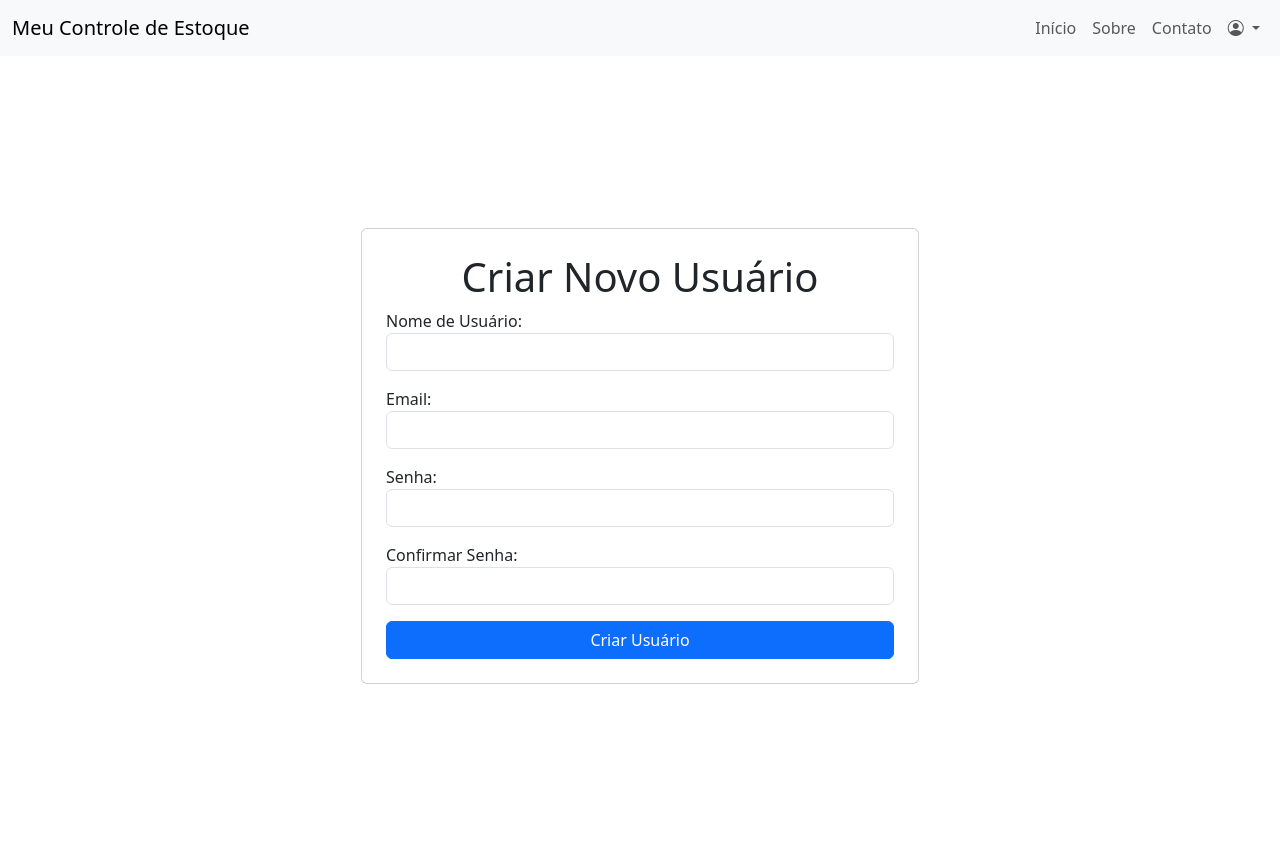
After one commit to estudoalexandre/projeto-estoque-fecaf, a Flask app: template app/templates/registrar.html in a window 1280 px wide. The commit adds this page. Run offline with Flask 3, Linux system fonts and the light colour scheme; the template is opened without the code that fills it, so the values that code supplies are empty; some libraries are stand-ins or nearby versions.

Commit message:
adicionando uma navbar melhor com boostrap e cadastro de usuario

```diff
--- a/app/templates/base.html
+++ b/app/templates/base.html
@@ -3,40 +3,62 @@
 <head>
     <meta charset="UTF-8">
     <meta name="viewport" content="width=device-width, initial-scale=1.0">
+    {% block title %}
         <title>Base Template</title>
-    <link href="https://stackpath.bootstrapcdn.com/bootstrap/4.5.2/css/bootstrap.min.css" rel="stylesheet">
+    {% endblock %}
+    <link href="https://cdn.jsdelivr.net/npm/bootstrap@5.3.0/dist/css/bootstrap.min.css" rel="stylesheet">
+
+    <link href="https://cdn.jsdelivr.net/npm/bootstrap-icons/font/bootstrap-icons.css" rel="stylesheet">
+
 </head>
+
 <body>
+    {% block nav %}
     <nav class="navbar navbar-expand-lg navbar-light bg-light">
-        <a class="navbar-brand" href="#">Navbar</a>
-        <button class="navbar-toggler" type="button" data-toggle="collapse" data-target="#navbarNav" aria-controls="navbarNav" aria-expanded="false" aria-label="Toggle navigation">
+        <div class="container-fluid">
+            <a class="navbar-brand" href="#">Meu Controle de Estoque</a>
+            <button class="navbar-toggler" type="button" data-bs-toggle="collapse" data-bs-target="#navbarNav" aria-controls="navbarNav" aria-expanded="false" aria-label="Toggle navigation">
                 <span class="navbar-toggler-icon"></span>
             </button>
+
+            <!-- Navbar items -->
             <div class="collapse navbar-collapse" id="navbarNav">
-            <ul class="navbar-nav">
-                <li class="nav-item active">
-                    <a class="nav-link" href="#">Home <span class="sr-only">(current)</span></a>
+                <ul class="navbar-nav ms-auto">
+                    <!-- Outros itens à direita -->
+                    <li class="nav-item">
+                        <a class="nav-link" href="#">Início</a>
                     </li>
                     <li class="nav-item">
-                    <a class="nav-link" href="#">Features</a>
+                        <a class="nav-link" href="#">Sobre</a>
                     </li>
                     <li class="nav-item">
-                    <a class="nav-link" href="#">Pricing</a>
+                        <a class="nav-link" href="#">Contato</a>
                     </li>
-                <li class="nav-item">
-                    <a class="nav-link disabled" href="#" tabindex="-1" aria-disabled="true">Disabled</a>
+
+                    <!-- Dropdown do Perfil -->
+                    <li class="nav-item dropdown">
+                        <a class="nav-link dropdown-toggle" href="#" id="perfilDropdown" role="button" data-bs-toggle="dropdown" aria-expanded="false">
+                            <i class="bi bi-person-circle"></i> <!-- Ícone de perfil -->
+                        </a>
+                        <ul class="dropdown-menu dropdown-menu-end" aria-labelledby="perfilDropdown">
+                            <li><a class="dropdown-item" href="#">Meu Perfil</a></li>
+                            <li><a class="dropdown-item" href="#">Configurações</a></li>
+                            <li><hr class="dropdown-divider"></li>
+                            <li><a class="dropdown-item" href="#">Logout</a></li>
+                        </ul>
                     </li>
                 </ul>
             </div>
+        </div>
     </nav>
+    {% endblock %}
 
-    <div class="container mt-5">
-        <h1>Welcome to the Base Template</h1>
-        <p>This is a simple base template using Bootstrap.</p>
-    </div>
+    {% block content %}
+    ASDASDASD
+    {% endblock %}
 
     <script src="https://code.jquery.com/jquery-3.5.1.slim.min.js"></script>
     <script src="https://cdn.jsdelivr.net/npm/@popperjs/core@2.5.4/dist/umd/popper.min.js"></script>
-    <script src="https://stackpath.bootstrapcdn.com/bootstrap/4.5.2/js/bootstrap.min.js"></script>
+    <script src="https://cdn.jsdelivr.net/npm/bootstrap@5.3.0/dist/js/bootstrap.bundle.min.js"></script>
 </body>
 </html>
--- /dev/null
+++ b/app/templates/registrar.html
@@ -0,0 +1,46 @@
+{% extends 'base.html' %}
+
+{% block title %}
+<title>Registrar</title>
+{% endblock %}
+
+
+{% block content %}
+<div class="container d-flex justify-content-center align-items-center vh-100">
+    <div class="card p-4 w-50">
+        <h1 class="text-center">Criar Novo Usuário</h1>
+
+        {% with messages = get_flashed_messages(with_categories=true) %}
+        {% if messages %}
+        <div>
+            {% for category, message in messages %}
+            <div class="alert alert-{{ category }}" role="alert">
+                {{ message }}
+            </div>
+            {% endfor %}
+        </div>
+        {% endif %}
+        {% endwith %}
+
+        <form action="/registrar/" method="post">
+            <div class="form-group mb-3">
+                <label for="username">Nome de Usuário:</label>
+                <input type="text" id="username" name="username" class="form-control" required>
+            </div>
+            <div class="form-group mb-3">
+                <label for="email">Email:</label>
+                <input type="email" id="email" name="email" class="form-control" required>
+            </div>
+            <div class="form-group mb-3">
+                <label for="password">Senha:</label>
+                <input type="password" id="password" name="password" class="form-control" required>
+            </div>
+            <div class="form-group mb-3">
+                <label for="confirm_password">Confirmar Senha:</label>
+                <input type="password" id="confirm_password" name="confirm_password" class="form-control" required>
+            </div>
+            <button type="submit" class="btn btn-primary w-100">Criar Usuário</button>
+        </form>
+    </div>
+</div>
+{% endblock %}
```
Also changed, not shown: app/__init__.py (+9 -1 lines), app/routes.py (+56 -2 lines), app/templates/dashboard.html (added, +12 -0 lines), app/templates/login.html (added, +37 -0 lines), instance/db.sqlite3. Lines whose indentation alone changed are shown as unchanged.
